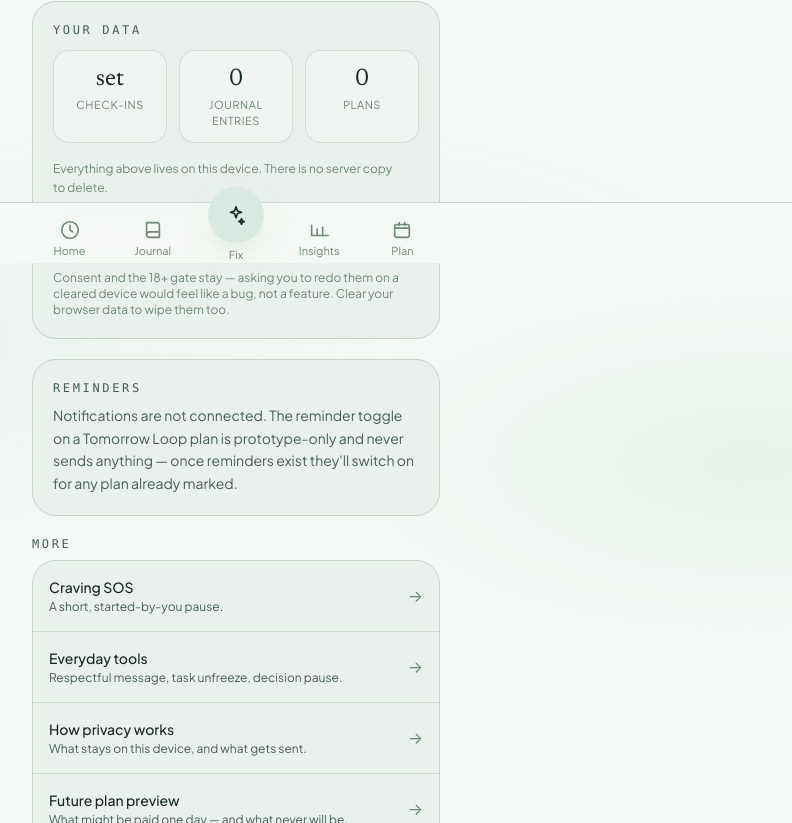
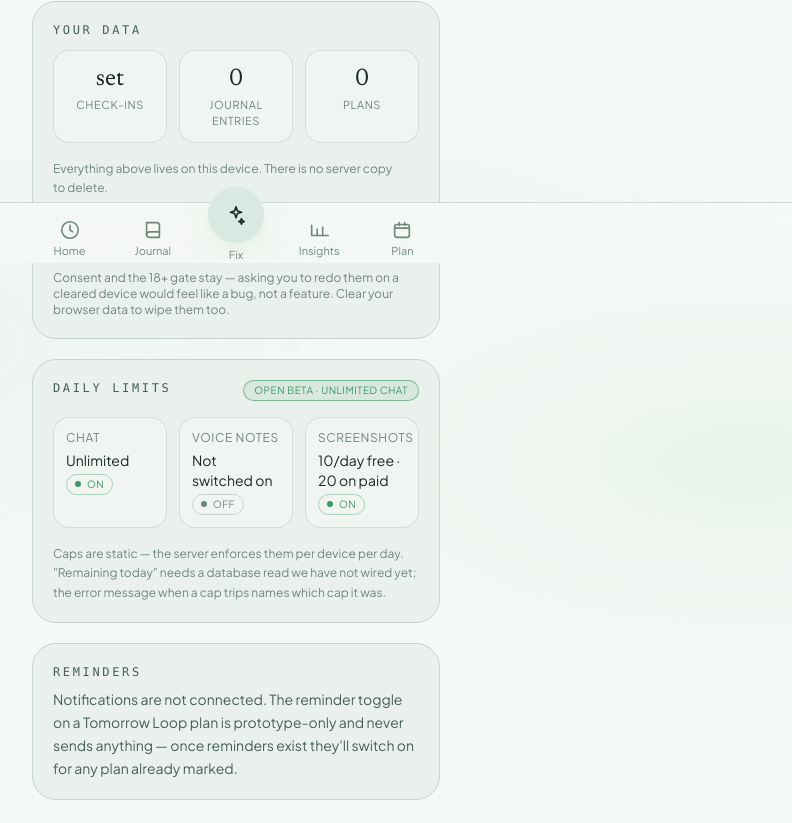
Before and after one commit to chimpunk-ai/freezefix, a Next.js app: page /settings in a window 1280 px wide. Shown: the part 537-1360 px from the top of the page, without its empty margins (404-1196 px from the left). Built offline with nearby package versions, Linux system fonts and the light colour scheme; no server answers.

Commit message:
fix(quota) #1: expose daily caps + beta status in /api/config + Settings (#19)
Caps surfaced in /api/config and Settings. voice_limit mapped. No enforcement change, no DB migration. Payments/AI/safety untouched.

```diff
--- a/app/api/config/route.ts
+++ b/app/api/config/route.ts
@@ -2,19 +2,35 @@ import { NextResponse } from "next/server";
 import { LIMITS } from "@/lib/quota";
 import { screenshotsOn, voiceOn } from "@/lib/features";
 import { aiKey } from "@/lib/ai";
+import { paymentsOn } from "@/lib/plans";
 
-// Tells the app which optional features are switched on. No secrets, no user data.
+// Tells the app which optional features are switched on, and the per-day caps that
+// apply when those features are on. No secrets, no user data, no per-device counts.
+//
+// `limits` is a static shape — the free/paid caps the server enforces. A real
+// "remaining today" needs a peek_quota RPC on Supabase and a backend commit, so this
+// endpoint deliberately exposes caps only. The Settings page is honest about this.
 export const dynamic = "force-dynamic";
 
 export async function GET() {
   const ai = Boolean(aiKey());
+  const beta = !paymentsOn(); // payments are frozen → chat is open to everyone
+
   return NextResponse.json({
     ai,
+    beta,
     voice: voiceOn(),
     screenshot: screenshotsOn(),
+    // Kept for backward compatibility with components/Chat.tsx; `limits.voice.free`
+    // is the new canonical shape.
     voiceLimit: LIMITS.voice.free,
-    // Nothing about the key, not even its shape. It was added to diagnose a dead key and
-    // should never have outlived that: a public endpoint has no business describing a
-    // secret, however harmless each field looks on its own.
+    limits: {
+      voice: LIMITS.voice,
+      screenshot: LIMITS.screenshot,
+      check: LIMITS.check,
+    },
+    // Nothing about the API key, not even its shape. It was added to diagnose a dead
+    // key and should never have outlived that: a public endpoint has no business
+    // describing a secret, however harmless each field looks on its own.
   });
 }
--- a/app/api/transcribe/route.ts
+++ b/app/api/transcribe/route.ts
@@ -47,7 +47,10 @@ export async function POST(req: Request) {
   const quota = await consumeQuota(req, deviceId, "voice");
   countCookie = quota.setCookie ?? null;
   if (!quota.allowed) {
-    return respond({ error: quota.reason === "limit" ? "limit" : "voice_off", used: quota.used, limit: quota.limit }, 429);
+    // "limit" is too generic — lib/chat-errors.ts can't map it to a sensible message.
+    // Use "voice_limit" so the client renders "That's today's voice notes" rather
+    // than the generic "That didn't come through" fallback.
+    return respond({ error: quota.reason === "limit" ? "voice_limit" : "voice_off", used: quota.used, limit: quota.limit }, 429);
   }
 
   try {
--- a/components/SettingsHub.tsx
+++ b/components/SettingsHub.tsx
@@ -70,6 +70,15 @@ const DATA_TABLE: { what: string; where: string; delete: string }[] = [
   },
 ];
 
+type Caps = { free: number; paid: number };
+type Config = {
+  ai?: boolean;
+  beta?: boolean;
+  voice?: boolean;
+  screenshot?: boolean;
+  limits?: { voice?: Caps; screenshot?: Caps; check?: Caps };
+};
+
 export default function SettingsHub() {
   const [mounted, setMounted] = useState(false);
   const [journal, setJournal] = useState(0);
@@ -77,12 +86,21 @@ export default function SettingsHub() {
   const [wins, setWins] = useState(0);
   const [confirmWipe, setConfirmWipe] = useState(false);
   const [wiped, setWiped] = useState(false);
+  // Server-side config: feature flags + daily caps. Fetched once on mount so we don't
+  // keep hitting /api/config while the user flips around settings. "undefined" means
+  // "we haven't been told", so the UI shows "–" rather than a confident "0".
+  const [cfg, setCfg] = useState<Config | null>(null);
 
   useEffect(() => {
     setJournal(journalCount());
     setPlans(planCount());
     setWins(allWins().length);
     setMounted(true);
+    // Fire and forget. If the fetch fails, the section just doesn't render the caps.
+    fetch("/api/config", { cache: "no-store" })
+      .then((r) => (r.ok ? r.json() : null))
+      .then((d: Config | null) => setCfg(d))
+      .catch(() => setCfg(null));
   }, []);
 
   function wipe() {
@@ -189,6 +207,49 @@ export default function SettingsHub() {
         </p>
       </section>
 
+      {/* Daily limits — what the server caps today. Chat itself is open to everyone
+          while payments are frozen; voice and screenshots stay feature-flagged off
+          at build time. "–" means we don't have a number from the server. */}
+      <section className="mt-5 rounded-[1.5rem] border border-line bg-card p-5">
+        <div className="flex items-start justify-between gap-3">
+          <p className="font-mono text-xs uppercase tracking-[0.22em] text-ink-soft">Daily limits</p>
+          {cfg?.beta && (
+            <span className="rounded-full border border-accent/60 bg-accent/10 px-2.5 py-0.5 text-[10px] uppercase tracking-wider text-accent">
+              Open beta · unlimited chat
+            </span>
+          )}
+        </div>
+        <ul className="mt-4 grid grid-cols-1 gap-3 sm:grid-cols-3">
+          <LimitRow
+            label="Chat"
+            cap={cfg?.beta ? "Unlimited" : "First unfreeze free, then paywall"}
+            on={cfg?.ai ?? false}
+            offLabel="AI key not set"
+          />
+          <LimitRow
+            label="Voice notes"
+            cap={cfg?.limits?.voice ? `${cfg.limits.voice.free}/day free · ${cfg.limits.voice.paid} on paid` : "–"}
+            on={cfg?.voice ?? false}
+            offLabel="Not switched on"
+          />
+          <LimitRow
+            label="Screenshots"
+            cap={
+              cfg?.limits?.screenshot
+                ? `${cfg.limits.screenshot.free}/day free · ${cfg.limits.screenshot.paid} on paid`
+                : "–"
+            }
+            on={cfg?.screenshot ?? false}
+            offLabel="Not switched on"
+          />
+        </ul>
+        <p className="mt-4 text-xs leading-relaxed text-ink-faint">
+          Caps are static — the server enforces them per device per day. &quot;Remaining today&quot;
+          needs a database read we have not wired yet; the error message when a cap trips
+          names which cap it was.
+        </p>
+      </section>
+
       {/* Reminders — honest */}
       <section className="mt-5 rounded-[1.5rem] border border-line bg-card p-5">
         <p className="font-mono text-xs uppercase tracking-[0.22em] text-ink-soft">Reminders</p>
@@ -255,6 +316,36 @@ export default function SettingsHub() {
   );
 }
 
+function LimitRow({
+  label,
+  cap,
+  on,
+  offLabel,
+}: {
+  label: string;
+  cap: string;
+  on: boolean;
+  offLabel: string;
+}) {
+  return (
+    <li className="flex flex-col gap-1 rounded-2xl border border-line/70 bg-bg/60 p-3">
+      <p className="text-xs uppercase tracking-wider text-ink-faint">{label}</p>
+      <p className="text-sm text-ink">{on ? cap : offLabel}</p>
+      <span
+        className={`inline-flex w-fit items-center gap-1.5 rounded-full px-2 py-0.5 text-[10px] uppercase tracking-wider ${
+          on ? "border border-accent/40 text-accent" : "border border-line text-ink-faint"
+        }`}
+      >
+        <span
+          aria-hidden="true"
+          className={`h-1.5 w-1.5 rounded-full ${on ? "bg-accent" : "bg-ink-faint"}`}
+        />
+        {on ? "On" : "Off"}
+      </span>
+    </li>
+  );
+}
+
 function Stat({ label, value }: { label: string; value: string }) {
   return (
     <li className="rounded-2xl border border-line/70 bg-bg/60 p-3">
--- a/lib/chat-errors.ts
+++ b/lib/chat-errors.ts
@@ -4,6 +4,10 @@ export const CHAT_ERROR_MESSAGES: Record<string, string> = {
   not_usable: "Can't use that one. A chat screenshot or a photo of the place, nothing with people in it.",
   screenshot_limit: "That's today's images. Keep typing though.",
   screenshot_off: "Images aren't switched on yet.",
+  // New in the fix-#1 quota round so a daily-cap trip on voice notes reads clearly,
+  // rather than falling through to the generic "That didn't come through" message.
+  voice_limit: "That's today's voice notes. Keep typing though.",
+  voice_off: "Voice notes aren't switched on yet.",
   bad_image: "Couldn't read that image.",
   timeout: "Fix didn't respond in time. Try again?",
   too_many_requests: "We're a bit overloaded right now. Give it a minute and try again.",
```
